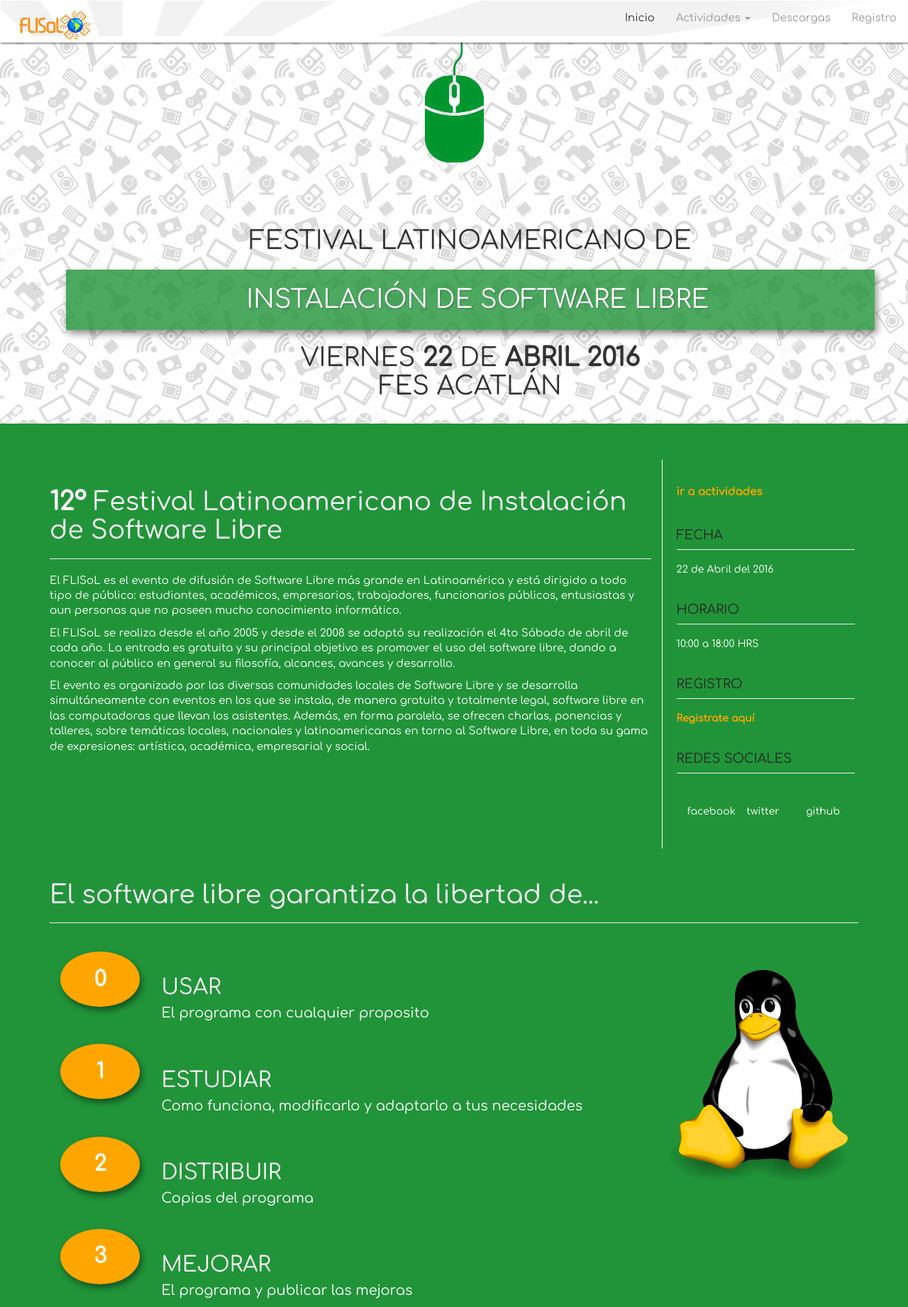
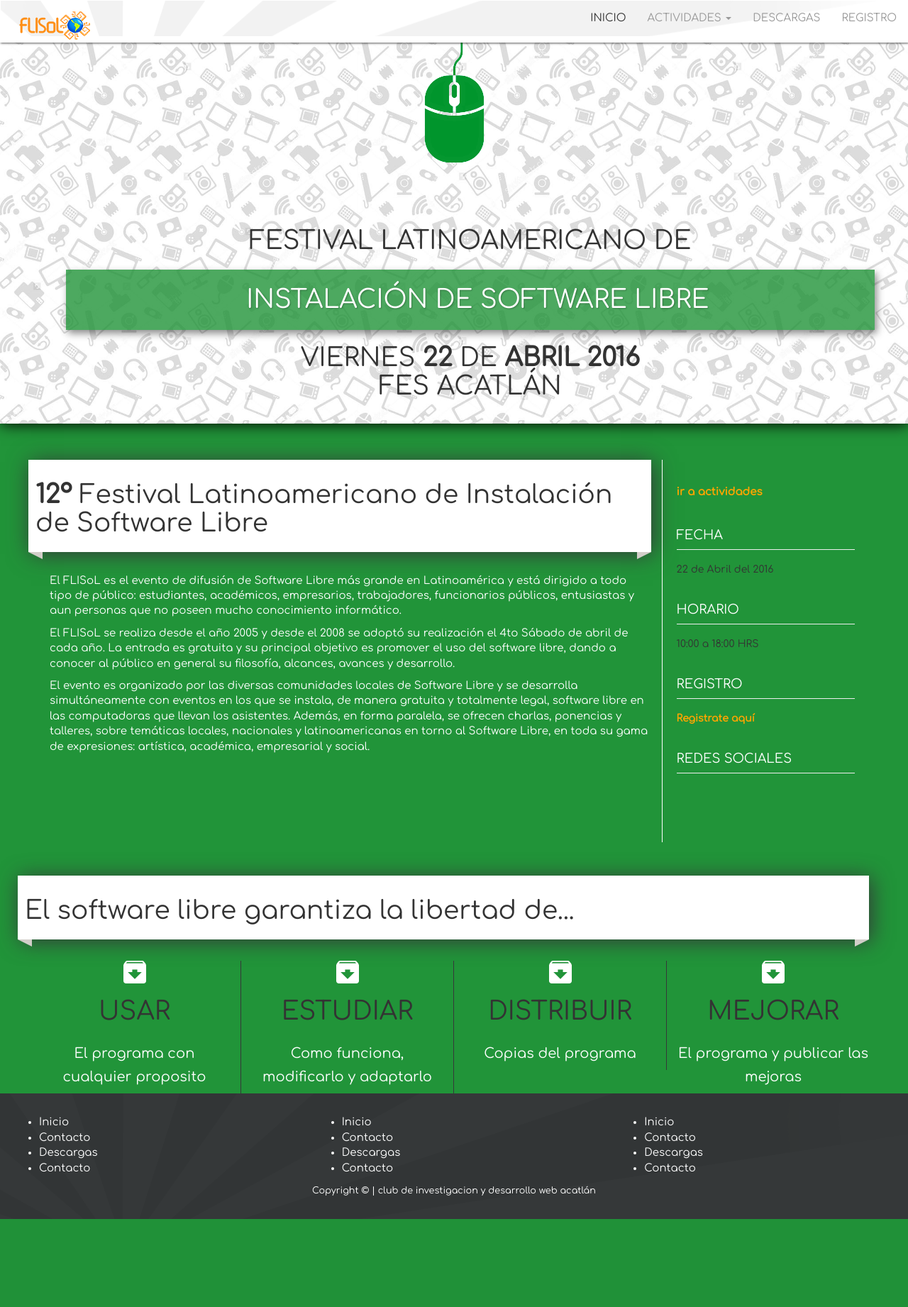
Before and after one commit to salomonmac/flisolwebpage, a PHP site: page / in a window 1280 px wide. Shown: the whole page at 71% size. After the commit the page ends 1718 px from the top, so only its background shows below. Run offline with PHP 8.4, Linux system fonts and the light colour scheme; some libraries are stand-ins or nearby versions.

Commit message:
update designtitle

```diff
--- a/css/style.css
+++ b/css/style.css
@@ -10,12 +10,14 @@ body {
     background-repeat: no-repeat;
     background-attachment: fixed;
     background-size: cover;
+      box-shadow: 1px 1px 20px black;
 }
 .logo {
     margin-top: 60px;
     text-align: center;
 }
 .navbar {
+  text-transform: uppercase;
     min-height: 60px;
     margin-bottom: 20px;
     border: 1px solid transparent;
@@ -57,16 +59,48 @@ div.navbar-header {
     background-position: center;
     background-repeat: no-repeat;
 }
-.queso h1, h2 small, h2, p {
+.queso h2 small, h2, p {
     color: white;
 }
+
+.title{
+  margin-bottom: 30px;
+  padding: 10px 10px;
+  margin-left: -30px;
+  position: relative;
+  box-shadow: 3px 3px  30px #353839;
+  background-color: white;
+  transition: all 3s ease;
+}
+
+.forma-left{
+    width: 0;
+    height: 0;
+    line-height: 0;
+    border-left: 20px solid transparent;
+    border-top: 10px solid rgb(210, 206, 201);
+    position: absolute;
+    top:100%;
+    left:0px;
+}
+.forma-right{
+    width: 0;
+    height: 0;
+    line-height: 0;
+    border-right: 20px solid transparent;
+    border-top: 10px solid rgb(210, 206, 201);
+    position: absolute;
+    top:100%;
+    right:0px;
+}
 .circle {
+  color: orange;
+  text-shadow: 3px 3px 10px #353839;
     text-align: center;
     font-weight: bold;
-    background: orange;
-    border-radius: 70%;
-    padding: 20%;
-    box-shadow: 3px 5px 10px rgba(0, 0, 0, 0.45);
+    padding: 35%;
+    border: 1px solid #353839;
+    border-radius: 50%;
 }
 /*aside .row {
     text-align: center;
@@ -82,26 +116,32 @@ aside .row a {
     color: orange;
 }
 aside .row .link {
-    color: white;
+    color:#353839;
+    font-size: 20px;
     text-decoration: none;
 }
 aside .row .link:hover {
-    color: #5d5d5d;
+    color: #353839;
     text-decoration: none;
-    transition-duration: .2s;
 }
 .pad {
     padding: 3%;
     border-left: 1px solid white;
 }
-.pad h4{
-    color: #262626;
-}
-
-.pad h5{
-    color: white;
-}
-
 .page-header{
   color:white;
 }
+footer{
+  background-color: #353839;
+  padding: 2em;
+  color: white;
+}
+
+.thum{
+  border-right: 1px solid #353839;
+  text-align: center;
+}
+
+.thum1{
+  text-align: center;
+}
--- a/index.html
+++ b/index.html
@@ -1,5 +1,6 @@
 <!DOCTYPE html>
 <html lang="">
+
 <head>
     <meta charset="UTF-8">
     <meta name="viewport" content="width=device-width, initial-scale=1.0">
@@ -81,17 +82,18 @@
     <section class="container aire queso">
         <div class="row">
             <div class="col-md-9">
-            <div class="page-header">
-                <h1><strong>12º</strong> Festival Latinoamericano de Instalación de Software Libre</h1>
+                <div class="title">
+                    <h1><strong>12º</strong> Festival Latinoamericano de Instalación de Software Libre <span class="forma-left"></span><span class="forma-right"></span></h1>
                 </div>
-            <p>El FLISoL es el evento de difusión de Software Libre más grande en Latinoamérica y está dirigido a todo tipo de público: estudiantes, académicos, empresarios, trabajadores, funcionarios públicos, entusiastas y aun personas que no poseen mucho conocimiento informático.</p>
+                <p>El FLISoL es el evento de difusión de Software Libre más grande en Latinoamérica y está dirigido a todo tipo de público: estudiantes, académicos, empresarios, trabajadores, funcionarios públicos, entusiastas y aun personas que no poseen
+                    mucho conocimiento informático.</p>
                 <p>
-El FLISoL se realiza desde el año 2005 y desde el 2008 se adoptó su realización el 4to Sábado de abril de cada año. La entrada es gratuita y su principal objetivo es promover el uso del software libre, dando a conocer al público en general su filosofía, alcances, avances y desarrollo. </p>
+                    El FLISoL se realiza desde el año 2005 y desde el 2008 se adoptó su realización el 4to Sábado de abril de cada año. La entrada es gratuita y su principal objetivo es promover el uso del software libre, dando a conocer al público en general su filosofía,
+                    alcances, avances y desarrollo. </p>
                 <p>
-El evento es organizado por las diversas comunidades locales de Software Libre y se desarrolla simultáneamente con eventos en los que se instala, de manera gratuita y totalmente legal, software libre en las computadoras que llevan los asistentes. Además, en forma paralela, se ofrecen charlas, ponencias y talleres, sobre temáticas locales, nacionales y latinoamericanas en torno al Software Libre, en toda su gama de expresiones: artística, académica, empresarial y social.</p>
+                    El evento es organizado por las diversas comunidades locales de Software Libre y se desarrolla simultáneamente con eventos en los que se instala, de manera gratuita y totalmente legal, software libre en las computadoras que llevan los asistentes. Además,
+                    en forma paralela, se ofrecen charlas, ponencias y talleres, sobre temáticas locales, nacionales y latinoamericanas en torno al Software Libre, en toda su gama de expresiones: artística, académica, empresarial y social.</p>
             </div>
-
-
             <div class="col-md-3 pad">
                 <aside>
                     <div class="row">
@@ -104,26 +106,50 @@ El evento es organizado por las diversas comunidades locales de Software Libre y
                         <h5><b><a href=""><span></span> Registrate aquí</a></b></h5>
                         <h4 class="page-header">REDES SOCIALES</h4>
                         <div class="col-md-4">
-                                    <h5><a href="" class="link"><span class="socicon-facebook"></span><br>facebook</a></h5>
+                            <h5><a href="" class="link"><span class="socicon-facebook"></span><br></a></h5>
                         </div>
                         <div class="col-md-4">
-                                    <h5><a href="" class="link"><span class="socicon-twitter"></span><br>twitter</a></h5>
+                            <h5><a href="" class="link"><span class="socicon-twitter"></span><br></a></h5>
                         </div>
                         <div class="col-md-4">
-                                    <h5><a href="" class="link"><span class="socicon-github"></span><br>github</a></h5>
+                            <h5><a href="" class="link"><span class="socicon-github"></span><br></a></h5>
                         </div>
                     </div>
                 </aside>
             </div>
         </div>
-            </section>
-
-            <section class="container queso">
-                <div class="page-header aire">
-                    <h1>El software libre garantiza la libertad de...</h1>
+        <div class="row">
+            <div class="title aire">
+                <h1>El software libre garantiza la libertad de...<span class="forma-left"></span><span class="forma-right"></span>  </h1>
             </div>
-                  <div class="col-md-9">
             <div class="row">
+                <div class="col-md-3 thum">
+                    <img src="img/arrows1.png" alt="" />
+                    <h1>USAR</h1>
+                    <h2>
+                      <small>El programa con cualquier proposito</small>
+                    </h2>
+                </div>
+                <div class="col-md-3 thum">
+                    <img src="img/arrows1.png" alt="" />
+                    <h1>ESTUDIAR </h1>
+                    <h2><small>Como funciona, modificarlo y adaptarlo</small>
+                </h2>
+                </div>
+                <div class="col-md-3 thum">
+                    <img src="img/arrows1.png" alt="" />
+                    <h1>DISTRIBUIR </h1>
+                    <h2><small>Copias del programa</small>
+                </h2>
+                </div>
+                <div class="col-md-3 thum1">
+                    <img src="img/arrows1.png" alt="" />
+                    <h1>MEJORAR </h1>
+                    <h2><small>El programa y publicar las mejoras</small>
+                </h2>
+                </div>
+            </div>
+            <!--<div class="row">
                 <div class="col-md-2 col-sm-2 col-xs-3">
                     <h2 class="circle">0</h1>
                     </div>
@@ -162,16 +188,46 @@ El evento es organizado por las diversas comunidades locales de Software Libre y
                     <h2>MEJORAR <br>
                         <small>El programa y publicar las mejoras</small></h2>
                 </div>
+            </div>-->
         </div>
-                    </div>
-                    <div class="col-md-3 aire">
-                        <img src="img/1000px-Dreaming_tux.svg.png" alt="" class="img img-responsive ">
+
         </div>
     </section>
 
+    <footer class="container-fluid">
+        <div class="row">
+            <section class="col-md-4">
+                <ul>
+                    <li>Inicio</li>
+                    <li>Contacto</li>
+                    <li>Descargas</li>
+                    <li>Contacto</li>
+                </ul>
+            </section>
+            <section class="col-md-4">
+                <ul>
+                    <li>Inicio</li>
+                    <li>Contacto</li>
+                    <li>Descargas</li>
+                    <li>Contacto</li>
+                </ul>
+            </section>
+            <section class="col-md-4">
+                <ul>
+                    <li>Inicio</li>
+                    <li>Contacto</li>
+                    <li>Descargas</li>
+                    <li>Contacto</li>
+                </ul>
+            </section>
         </div>
+        <div class="row">
+            <center><small>Copyright &copy | club de investigacion y desarrollo web acatlán</small></center>
+        </div>
+    </footer>
 
     <script src="https://ajax.googleapis.com/ajax/libs/jquery/1.11.3/jquery.min.js"></script>
     <script src="https://maxcdn.bootstrapcdn.com/bootstrap/3.3.6/js/bootstrap.min.js"></script>
 </body>
+
 </html>
```
Lines whose indentation alone changed are shown as unchanged.
